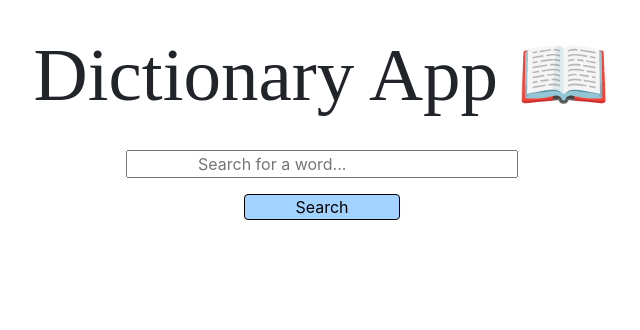
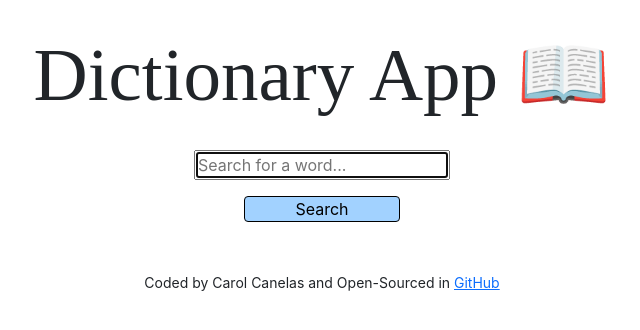
Before and after one commit to caroolcanelas/dictionary-app, a React (Create React App) app: page / in a window 1280 px wide. Shown: the top 330 px of the page, without its empty margins (318-958 px from the left). Built offline with nearby package versions, Linux system fonts and the light colour scheme; a web font is replaced by a local one.

Commit message:
Search engine

```diff
--- a/src/App.css
+++ b/src/App.css
@@ -8,7 +8,6 @@
 .search-input {
   display: block;
   margin: 0 auto;
-  padding: 0 70px 0 70px;
 }
 .search {
   text-align: center;
@@ -22,3 +21,6 @@
 .search-btn:hover {
   background-color: #548cff;
 }
+.open-link {
+  text-align: center;
+}
--- a/src/App.js
+++ b/src/App.js
@@ -6,6 +6,12 @@
     <div className="App">
       <h1 className="title">Dictionary App 📖</h1>
       <Dictionary />
+      <div className="open-link">
+        <small>
+          Coded by Carol Canelas and Open-Sourced in{" "}
+          <a href="https://github.com/caroolcanelas/dictionary-app">GitHub</a>
+        </small>
+      </div>
     </div>
   );
 }
--- a/src/Dictionary.js
+++ b/src/Dictionary.js
@@ -1,14 +1,31 @@
+import React, { useState } from "react";
+
 export default function Dictionary() {
+  let [keyword, setKeyword] = useState("");
+
+  function search(event) {
+    event.preventDefault();
+    alert(`Searching for ${keyword}`);
+  }
+
+  function handleKeywordChange(event) {
+    setKeyword(event.target.value);
+  }
+
   return (
     <div className="search">
+      <form onSubmit={search}>
         <input
           type="search"
           className="search-input mb-3"
+          onChange={handleKeywordChange}
           placeholder="Search for a word..."
+          autoFocus={true}
         />
         <button type="submit" className="search-btn btn btn-primary mb-5">
           Search
         </button>
+      </form>
     </div>
   );
 }
```
Lines whose indentation alone changed are shown as unchanged.
